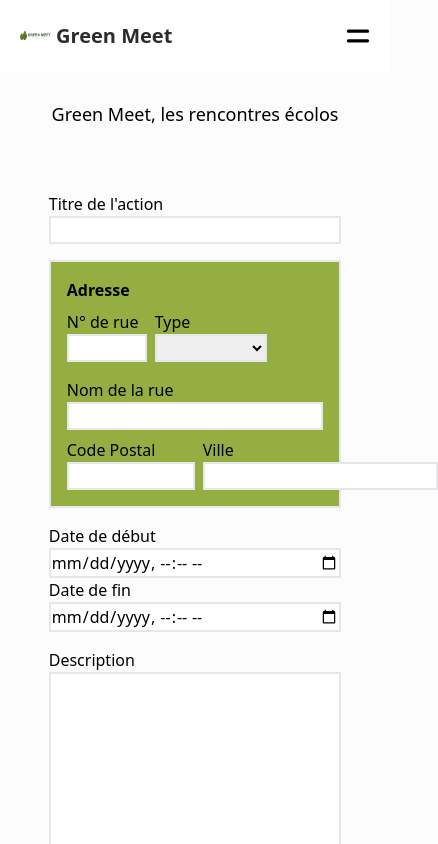
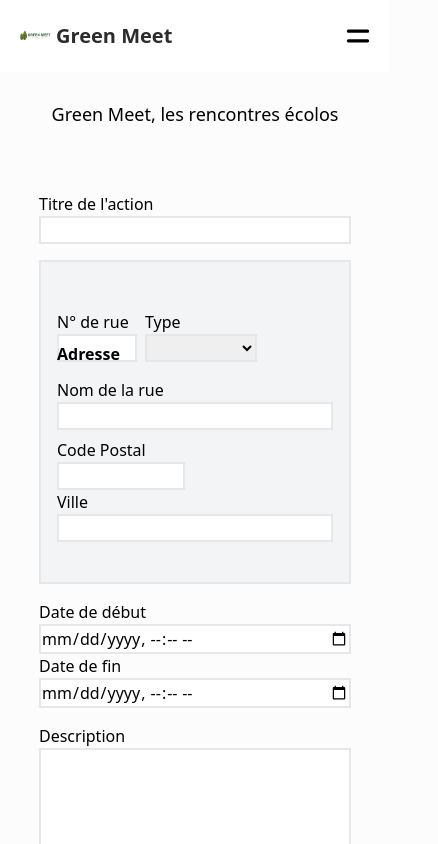
Before and after one commit to acdmft/green-meet-front, a React (Create React App) app: page /addAction in a window 390 px wide. Shown: the top 844 px of the page, 438 px wide, since content can reach past the window. Built offline with nearby package versions, Linux system fonts and the light colour scheme.

Commit message:
Improve style in addAction form

```diff
--- a/src/views/AddAction.jsx
+++ b/src/views/AddAction.jsx
@@ -14,15 +14,17 @@ function AddAction() {
   const onSubmit = (data) => console.log(data);
 
   return (
-    <>
+    <div>
       <Title />
       <div className="mt-16">
+        {/* FORM */}
         <form
           className="flex flex-col mx-auto items-center "
           onSubmit={handleSubmit(onSubmit)}
         >
-          <div className="w-3/4 gap-4 lg:w-1/2 xl:w-1/3 mb-10 space-y-4 md:space-y-6">
-            <div className="flex flex-col">
+          {/* Titre */}
+          <div className="w-4/5 gap-4 lg:w-1/2 mb-10 space-y-4 md:space-y-10">
+            <div className="flex flex-col relative">
               <label htmlFor="title">Titre de l'action</label>
               <input
                 name="title"
@@ -34,15 +36,19 @@ function AddAction() {
                 })}
               />
               {errors.title && (
-                <span className="w-full text-red-600 italic text-xs">
+                <span className="w-full text-red-600 italic text-xs absolute top-14">
                   Merci d'indiquer le titre de votre action
                 </span>
               )}
             </div>
 
-            <div className="space-y-2 border-2 p-4 bg-gmlime-light">
-              <div className="space-y-2">
-                <label htmlFor="adress" className="font-bold">
+            {/* Adresse */}
+            <div className="space-y-2 border-2 p-4 bg-gray-100 py-10">
+              <div className="space-y-2 relative">
+                <label
+                  htmlFor="adress"
+                  className="font-bold absolute bottom-16"
+                >
                   Adresse
                 </label>
                 <div
@@ -50,6 +56,7 @@ function AddAction() {
                   name="adress"
                 >
                   <div className="flex flex-row space-x-2">
+                    {/* N° de rue */}
                     <div className="flex flex-col">
                       <label htmlFor="streetNumber">N° de rue</label>
                       <input
@@ -59,7 +66,7 @@ function AddAction() {
                         {...register("streetNumber", { min: 1, maxLength: 4 })}
                       />
                     </div>
-
+                    {/* Type de rue */}
                     <div className="flex flex-col">
                       <label htmlFor="streetType">Type</label>
                       <select
@@ -80,7 +87,8 @@ function AddAction() {
                       </select>
                     </div>
                   </div>
-                  <div className="flex-grow">
+                  {/* Nom de la rue */}
+                  <div className="flex-grow relative">
                     <div className="flex flex-col">
                       <label htmlFor="streetName">Nom de la rue</label>
                       <input
@@ -88,6 +96,11 @@ function AddAction() {
                         name="streetName"
                         {...register("streetName", { required: true })}
                       />
+                      {errors.streetName && (
+                        <span className="mt-0 w-full text-red-600 italic text-xs absolute top-14">
+                          Champs obligatoire
+                        </span>
+                      )}
                     </div>
                   </div>
                 </div>
@@ -97,8 +110,8 @@ function AddAction() {
                   </span>
                 )}
               </div>
-
-              <div className="flex flex-row space-x-2">
+              {/* Code postal */}
+              <div className="flex flex-col md:flex-row md:space-x-2">
                 <div className="flex flex-col">
                   <label htmlFor="zipCode">Code Postal</label>
                   <input
@@ -108,8 +121,8 @@ function AddAction() {
                     {...register("zipCode", { min: 1, maxLength: 4 })}
                   />
                 </div>
-
-                <div className="flex flex-col flex-grow">
+                {/* Ville */}
+                <div className="flex flex-col flex-grow relative">
                   <label htmlFor="city">Ville</label>
                   <input
                     className="border-2"
@@ -117,7 +130,7 @@ function AddAction() {
                     {...register("city", { required: true })}
                   />
                   {errors.city && (
-                    <span className="w-full text-red-600 italic text-xs">
+                    <span className="w-full text-red-600 italic text-xs absolute top-14">
                       Champs obligatoire
                     </span>
                   )}
@@ -125,6 +138,7 @@ function AddAction() {
               </div>
             </div>
 
+            {/* DATE Horaires */}
             <div className="flex flex-col md:flex-row w-full place-content-evenly md:space-x-1">
               <div className="flex flex-col">
                 <label htmlFor="begin">Date de début</label>
@@ -160,6 +174,7 @@ function AddAction() {
               </div>
             </div>
 
+            {/* DESCRIPTION */}
             <div className="flex flex-col">
               <label htmlFor="description">Description</label>
               <textarea
@@ -184,7 +199,7 @@ function AddAction() {
           <Button type="submit">Créer l'action</Button>
         </form>
       </div>
-    </>
+    </div>
   );
 }
 
```
